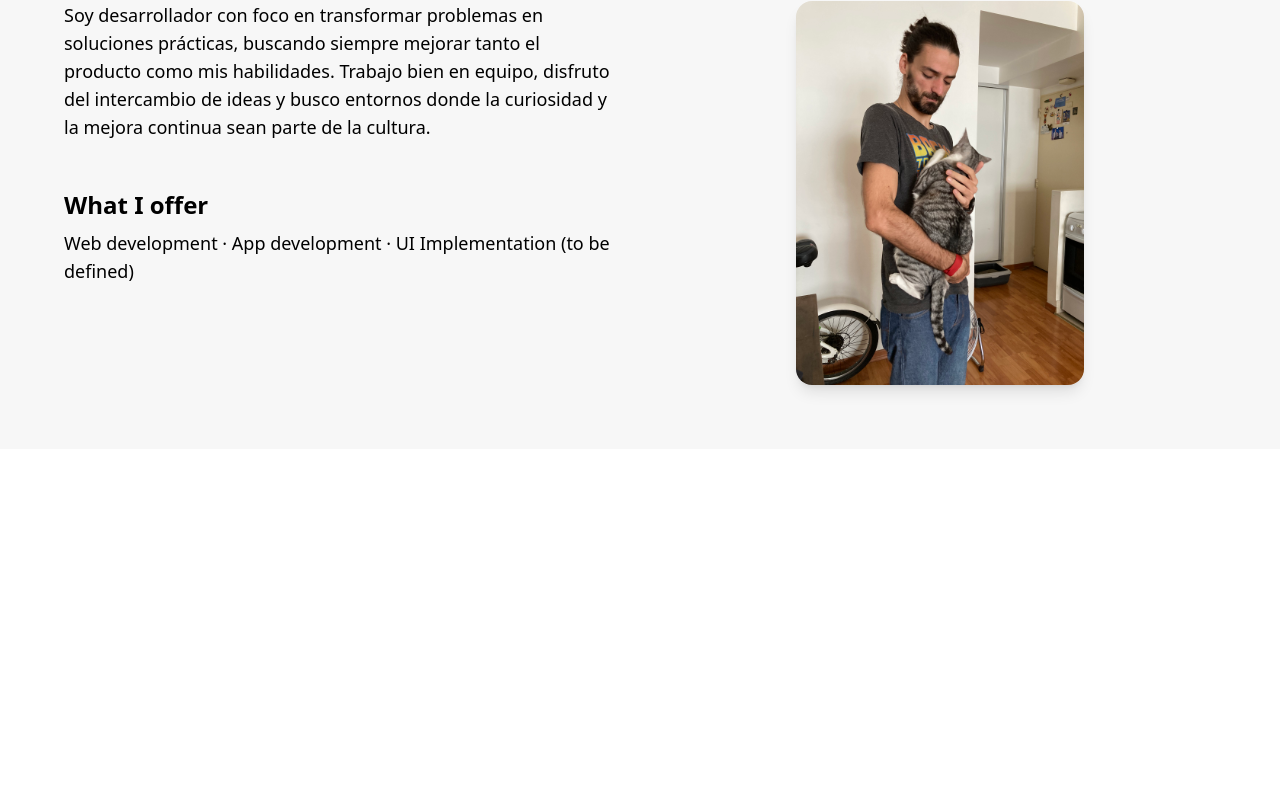
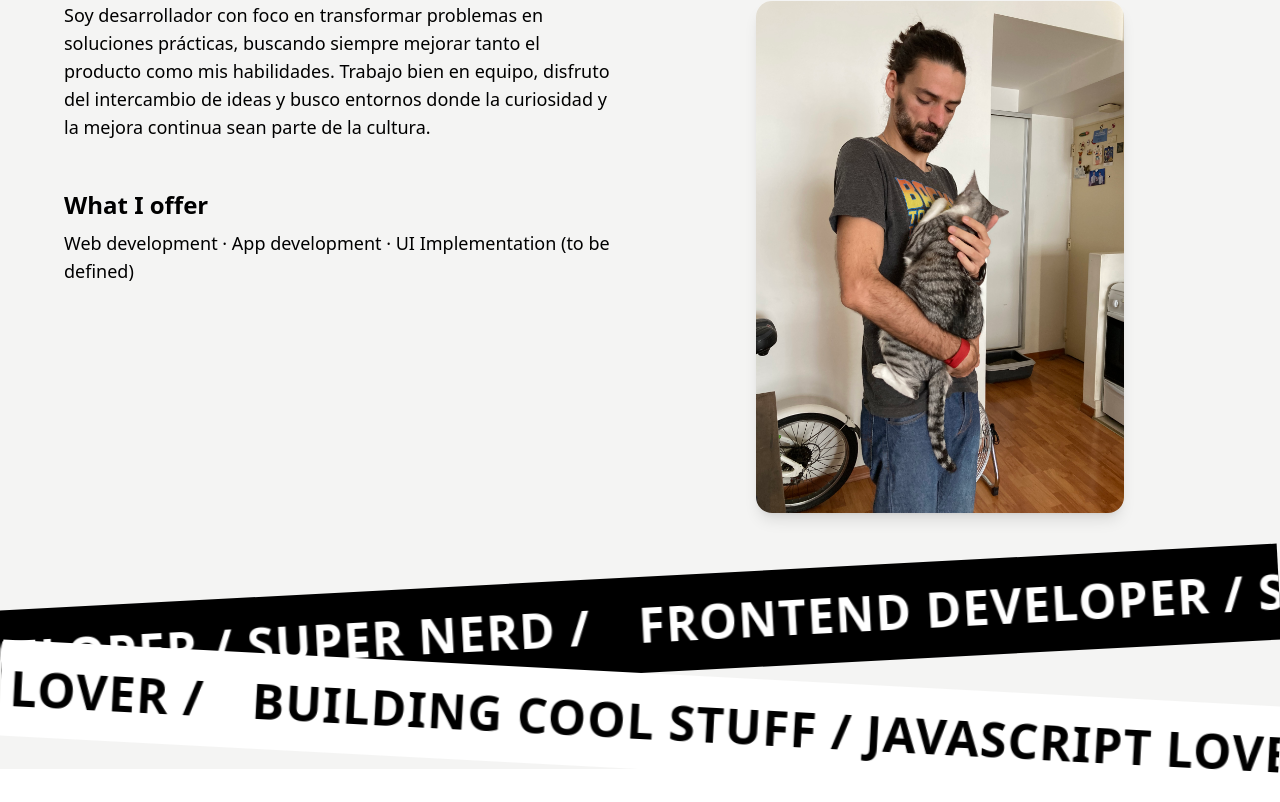
Before and after one commit to DiegoBottegoni/diegobottegoni.github.io, a React (Vite) app: page / in a window 1280 px wide. Shown: the part 1243-2045 px from the top of the page. Before the commit the page ends 1692 px from the top, so only its background shows below. Built offline with nearby package versions, Linux system fonts and the light colour scheme.

Commit message:
banner first approach

```diff
--- a/src/App.tsx
+++ b/src/App.tsx
@@ -1,6 +1,7 @@
 import Hero from "./components/Hero/Hero"
 import Navbar from "./components/Navbar/Navbar"
 import AboutPage from "./presentation/pages/About/About"
+import BannerSection from "./presentation/pages/Banner/BannerSection"
 import SkillsPage from "./presentation/pages/Skills/SkillsPage"
 
 function App() {
@@ -10,6 +11,7 @@ function App() {
       <Hero />
       <SkillsPage />
       <AboutPage />
+      <BannerSection />
     </>
   )
 }
--- a/src/index.css
+++ b/src/index.css
@@ -10,3 +10,16 @@
     display: none;  /* Ocultar barra en Chrome, Safari y Opera */
   }
 }
+
+@keyframes scroll {
+  0% {
+    transform: translateX(0%);
+  }
+  100% {
+    transform: translateX(-100%);
+  }
+}
+
+.animate-scroll {
+  animation: scroll 20s linear infinite;
+}
--- a/src/presentation/pages/About/About.tsx
+++ b/src/presentation/pages/About/About.tsx
@@ -1,6 +1,6 @@
 export default function AboutPage() {
     return (
-        <section className="w-full px-4 py-16 bg-[#F7F7F7] text-foreground">
+        <section className="w-full px-4 py-16 bg-[#F4F4F3] text-foreground">
             <div className="max-w-6xl mx-auto flex flex-col gap-12">
                 {/* Título central */}
                 <h2 className="text-4xl font-bold text-center">About Me</h2>
@@ -31,7 +31,7 @@ export default function AboutPage() {
                         <img
                             src="/about-img.jpeg"
                             alt="Diego Bottegoni"
-                            className="rounded-2xl w-72 h-96 object-cover shadow-lg"
+                            className="rounded-2xl w-92 h-128 object-cover shadow-lg"
                         />
                     </div>
                 </div>
--- /dev/null
+++ b/src/presentation/pages/Banner/BannerSection.tsx
@@ -0,0 +1,24 @@
+import BannerTape from "./BannerTape";
+
+export default function BannerSection() {
+    return (
+        <div className="flex flex-col bg-[#F4F4F3]">
+            {/* Cinta de arriba: negra con letras blancas */}
+            <BannerTape
+                text="FRONTEND DEVELOPER / SUPER NERD /"
+                backgroundColor="#000000"
+                textColor="#FFFFFF"
+                angle={-3}
+            />
+
+            {/* Cinta de abajo: blanca con letras negras */}
+            <BannerTape
+                text="BUILDING COOL STUFF / JAVASCRIPT LOVER /"
+                backgroundColor="#FFFFFF"
+                textColor="#000000"
+                angle={3}
+                reverse
+            />
+        </div>
+    );
+}
--- /dev/null
+++ b/src/presentation/pages/Banner/BannerTape.tsx
@@ -0,0 +1,87 @@
+// import { motion } from "framer-motion";
+
+// interface BannerTapeProps {
+//   text: string;
+//   backgroundColor?: string;
+//   textColor?: string;
+//   reverse?: boolean;
+// }
+
+// export default function BannerTape({
+//   text,
+//   backgroundColor = "#000000",
+//   textColor = "#FFFFFF",
+//   reverse = false,
+// }: BannerTapeProps) {
+//   return (
+//     <div
+//       className="overflow-hidden w-full py-2 rotate-[-2deg] md:rotate-[-3deg]"
+//       style={{ backgroundColor }}
+//     >
+//       <motion.div
+//         className="whitespace-nowrap flex gap-8 animate-scroll"
+//         style={{
+//           animationDirection: reverse ? "reverse" : "normal",
+//         }}
+//       >
+//         {Array(10)
+//           .fill(text)
+//           .map((t, i) => (
+//             <span
+//               key={i}
+//               className="text-2xl md:text-3xl font-bold uppercase"
+//               style={{ color: textColor }}
+//             >
+//               {t}
+//             </span>
+//           ))}
+//       </motion.div>
+//     </div>
+//   );
+// }
+import { motion } from "framer-motion";
+
+interface BannerTapeProps {
+  text: string;
+  backgroundColor?: string;
+  textColor?: string;
+  reverse?: boolean;
+  angle?: number; // controla la inclinación
+}
+
+export default function BannerTape({
+  text,
+  backgroundColor = "#000000",
+  textColor = "#FFFFFF",
+  reverse = false,
+  angle = -3,
+}: BannerTapeProps) {
+  return (
+    <div
+      className="overflow-hidden w-full"
+      style={{
+        backgroundColor,
+        transform: `rotate(${angle}deg)`,
+      }}
+    >
+      <motion.div
+        className="whitespace-nowrap flex gap-12 animate-scroll py-6"
+        style={{
+          animationDirection: reverse ? "reverse" : "normal",
+        }}
+      >
+        {Array(10)
+          .fill(text)
+          .map((t, i) => (
+            <span
+              key={i}
+              className="text-4xl md:text-5xl font-extrabold uppercase tracking-wide"
+              style={{ color: textColor }}
+            >
+              {t}
+            </span>
+          ))}
+      </motion.div>
+    </div>
+  );
+}
```
